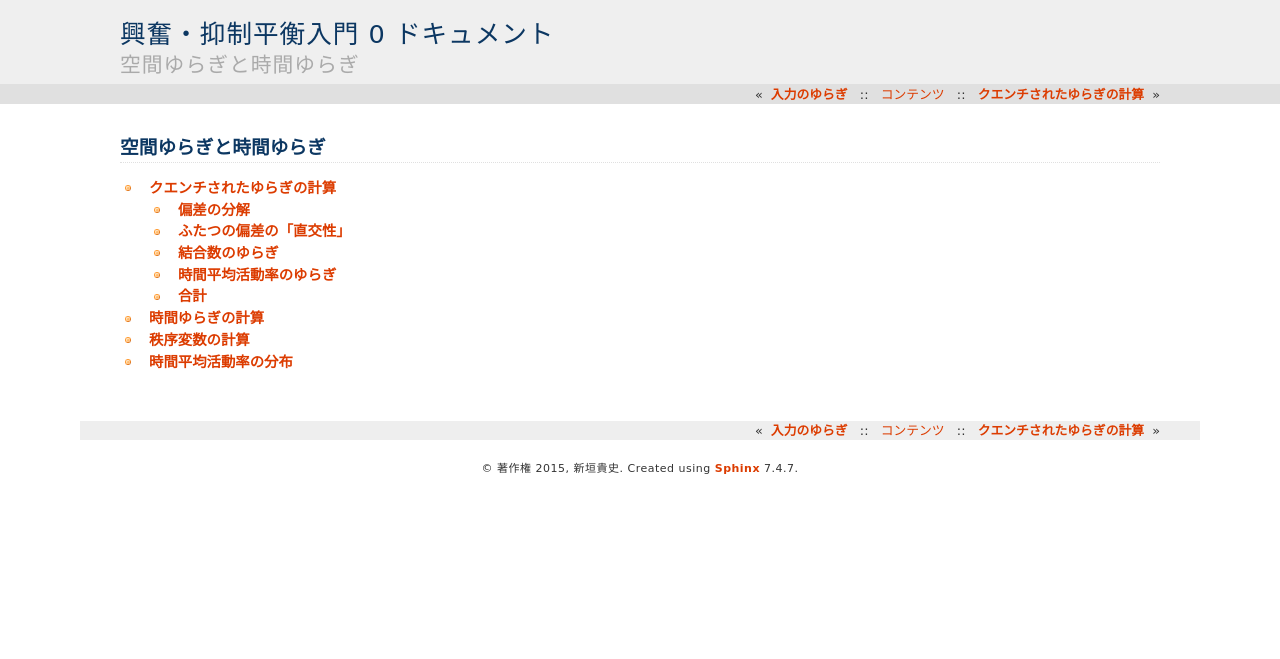
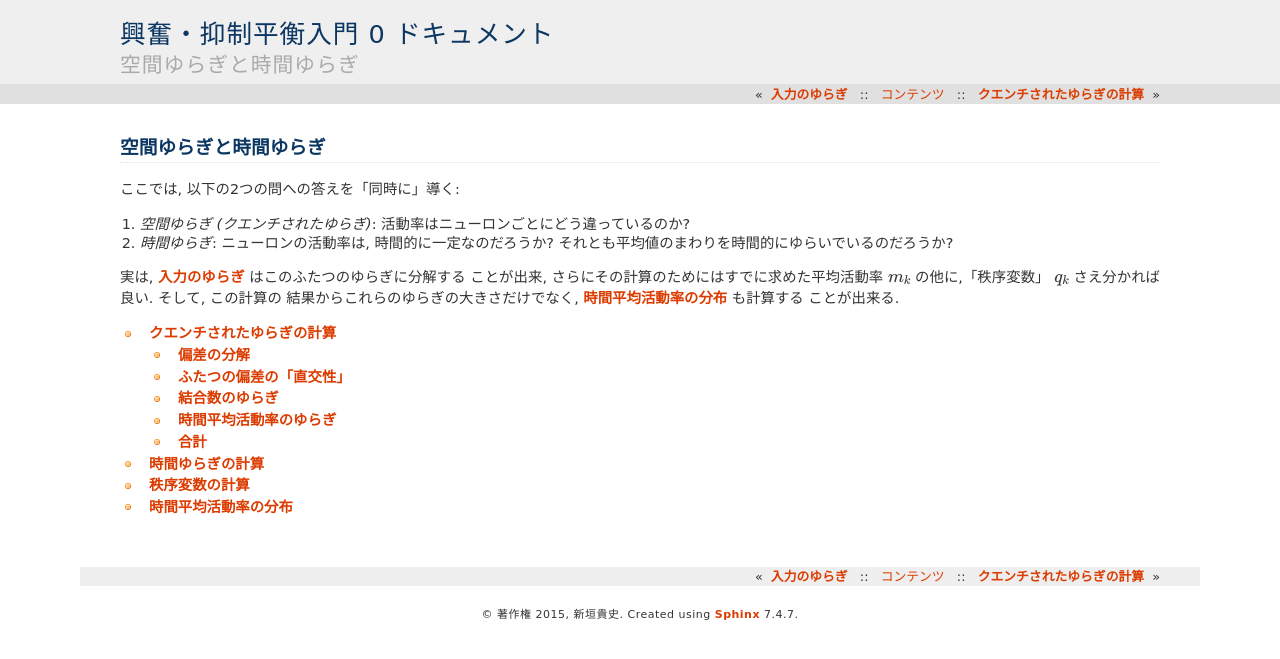
Before and after one commit to tkf/balance-tutorial-ja, a Sphinx documentation site: the page built from source/binary_network/fluctuations/index.rst, in a window 1280 px wide. Shown: the top 659 px of the page. Built offline with Sphinx 7.4.7, drawn with Linux system fonts in a browser that asks for light colours; formulas are drawn with MathJax 3.

Commit message:
"空間ゆらぎと時間ゆらぎ" の導入を追加

```diff
--- a/source/binary_network/fluctuations/index.rst
+++ b/source/binary_network/fluctuations/index.rst
@@ -3,6 +3,20 @@
 ========================
 
 .. 5 Spatial and Temporal Variability の部分について.
+
+ここでは, 以下の2つの問への答えを「同時に」導く:
+
+1. *空間ゆらぎ (クエンチされたゆらぎ)*:
+   活動率はニューロンごとにどう違っているのか?
+2. *時間ゆらぎ*:
+   ニューロンの活動率は, 時間的に一定なのだろうか?
+   それとも平均値のまわりを時間的にゆらいでいるのだろうか?
+
+実は, :ref:`fluctuations-of-input` はこのふたつのゆらぎに分解する
+ことが出来, さらにその計算のためにはすでに求めた平均活動率 :math:`m_k`
+の他に,「秩序変数」 :math:`q_k` さえ分かれば良い.  そして, この計算の
+結果からこれらのゆらぎの大きさだけでなく, :ref:`rate-dist` も計算する
+ことが出来る.
 
 .. toctree::
    :maxdepth: 2
--- a/source/binary_network/fluctuations/rate_distribution.rst
+++ b/source/binary_network/fluctuations/rate_distribution.rst
@@ -1,3 +1,5 @@
+.. _rate-dist:
+
 ======================
  時間平均活動率の分布
 ======================
```
